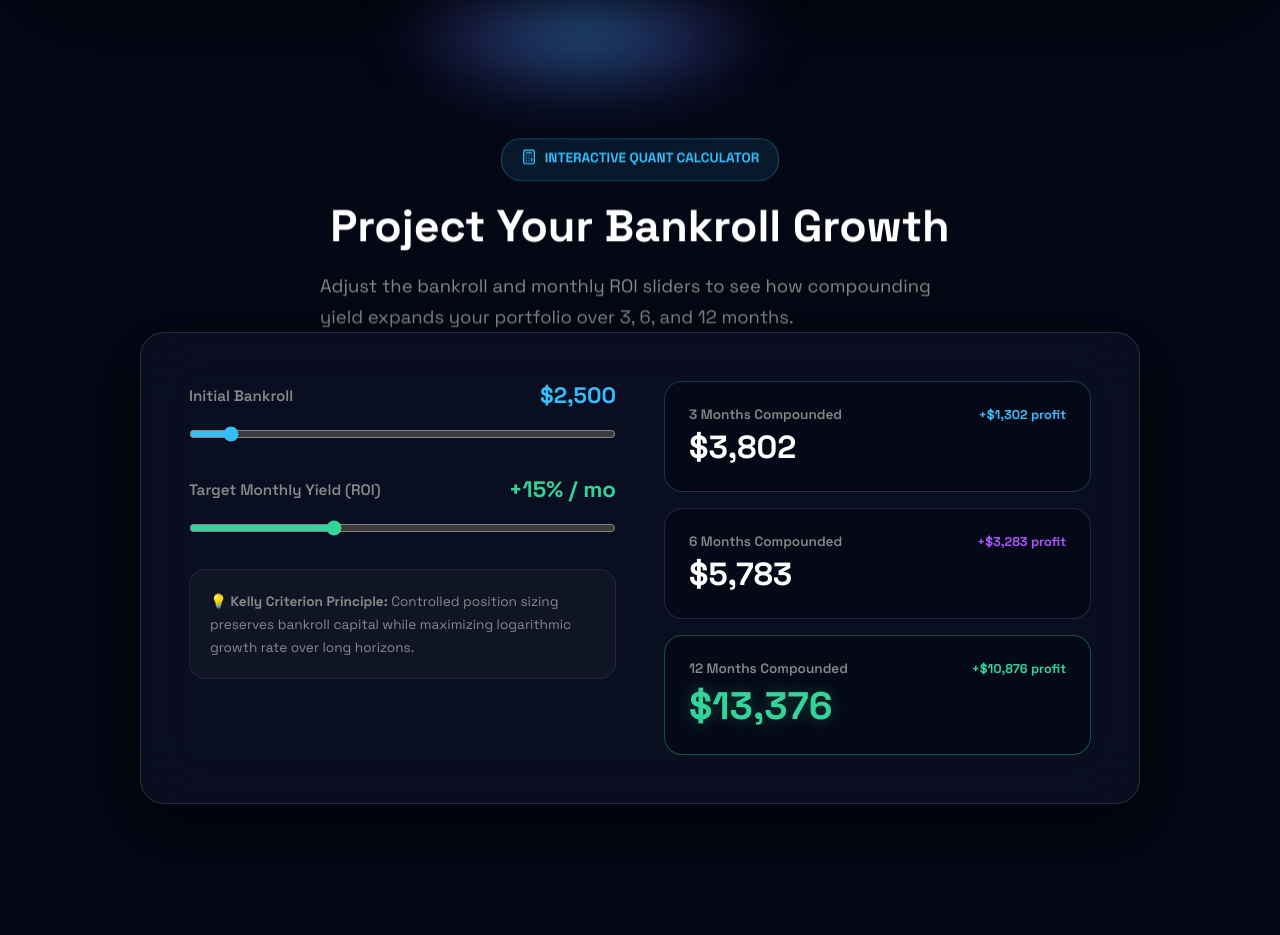
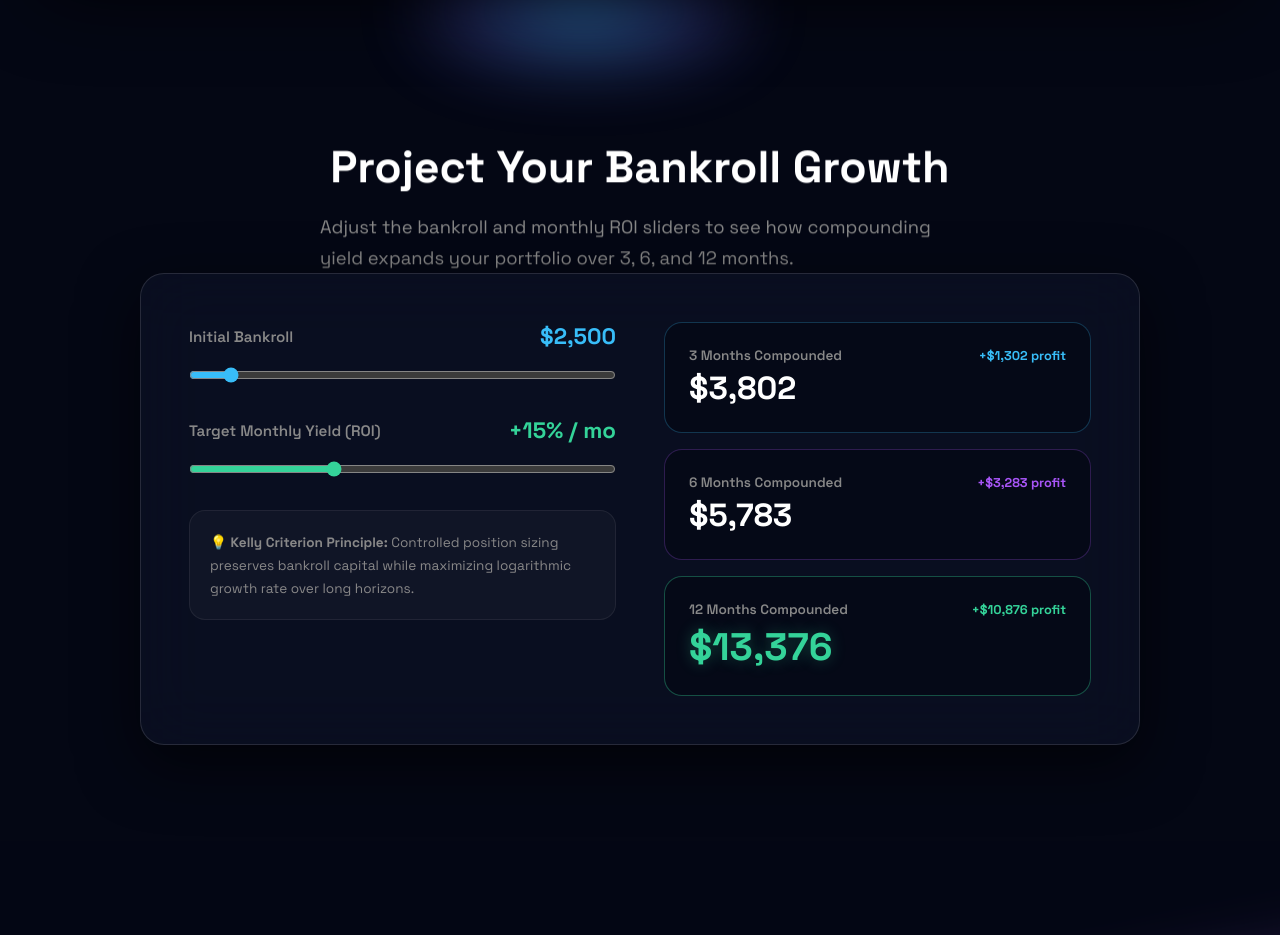
Before and after one commit to tsvetkov10/QuantStake, a React (Vite) app: page / in a window 1280 px wide. Shown: the part 1600-2535 px from the top of the page. Built offline with nearby package versions, Linux system fonts and the light colour scheme; a web font is replaced by a local one.

Commit message:
Remove INTERACTIVE QUANT CALCULATOR badge and fix scroll reveal transform glitching on hover

```diff
--- a/src/index.css
+++ b/src/index.css
@@ -143,8 +143,8 @@
 }
 
 .reveal-visible {
-  opacity: 1 !important;
-  transform: translateY(0) !important;
+  opacity: 1;
+  transform: translateY(0);
 }
 
 /* Delay modifiers for staggered card entrance */
--- a/src/pages/Landing.jsx
+++ b/src/pages/Landing.jsx
@@ -57,6 +57,7 @@ export default function Landing() {
   // 3D Card Tilt Handler
   const handleMouseMove = (e) => {
     const card = e.currentTarget;
+    if (!card.classList.contains('reveal-visible')) return;
     const rect = card.getBoundingClientRect();
     const x = e.clientX - rect.left;
     const y = e.clientY - rect.top;
@@ -66,7 +67,7 @@ export default function Landing() {
     const rotateY = ((x - centerX) / centerX) * 2;
 
     card.style.transform = `perspective(1000px) rotateX(${rotateX}deg) rotateY(${rotateY}deg) translateY(-2px)`;
-    card.style.transition = 'none';
+    card.style.transition = 'transform 0.15s ease-out';
 
     const spotlight = `radial-gradient(circle at ${x}px ${y}px, rgba(255, 255, 255, 0.08) 0%, transparent 80%)`;
     card.style.backgroundImage = spotlight;
@@ -304,11 +305,6 @@ export default function Landing() {
       {/* INTERACTIVE SECTION: Bankroll Compound Growth Calculator */}
       <section id="calculator" className="flex-col items-center responsive-padding" style={{ padding: '5rem 2rem 6rem 2rem', position: 'relative', zIndex: 10, scrollMarginTop: '100px' }}>
         <div className="reveal-on-scroll text-center flex-col items-center mb-12">
-          <div style={{ background: 'rgba(56, 189, 248, 0.1)', padding: '0.6rem 1.2rem', borderRadius: '20px', border: '1px solid rgba(56, 189, 248, 0.3)', marginBottom: '1rem' }}>
-            <span style={{ fontSize: '0.85rem', fontWeight: 700, color: '#38bdf8', display: 'inline-flex', alignItems: 'center', gap: '8px' }}>
-              <Calculator size={16} /> INTERACTIVE QUANT CALCULATOR
-            </span>
-          </div>
           <h2 style={{ fontSize: '2.8rem', fontWeight: 'bold', color: '#ffffff', textAlign: 'center', marginBottom: '1rem' }}>
             Project Your Bankroll Growth
           </h2>
```
